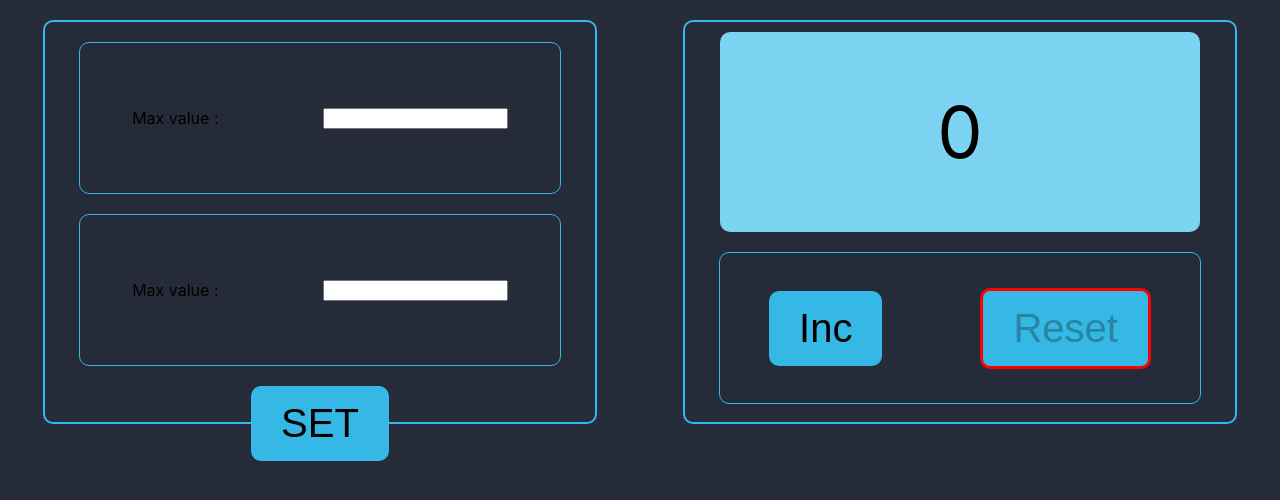
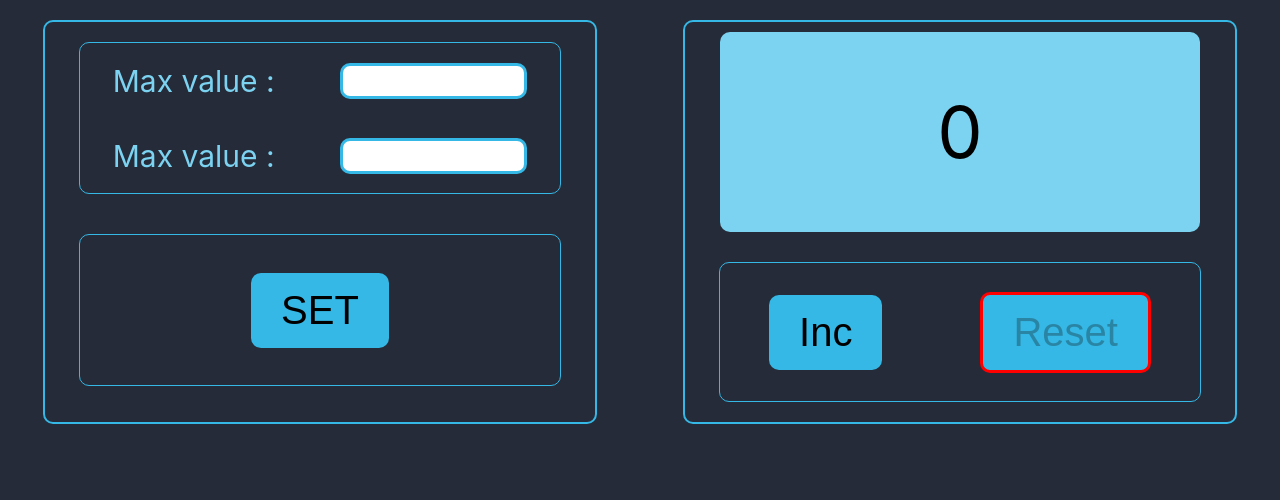
Before and after one commit to FilimonovKostya/Counter, a React (Create React App) app: page / in a window 1280 px wide. Shown: the top 500 px of the page. Built offline with nearby package versions, Linux system fonts and the light colour scheme.

Commit message:
готовая верстка

```diff
--- a/src/App.css
+++ b/src/App.css
@@ -16,6 +16,8 @@ body {
   border-radius: 10px;
   text-align: center;
   background-color: #252b38;
+  display: flex;
+  flex-direction: column;
 }
 
 .window{
@@ -49,6 +51,26 @@ body {
   cursor: pointer;
 }
 
+.settings{
+  flex-direction: column;
+}
+
+.valueInput{
+  display: flex;
+  justify-content: space-around;
+  width: 100%;
+  color: #7cd3f1;
+  font-size: 30px;
+}
+
+input[type='number']{
+  text-align: center;
+  border: 3px solid #35b8e5;
+  border-radius: 10px;
+  outline: none;
+  cursor: pointer;
+}
+
 .error{
   outline: none;
   border: 3px solid red;
--- a/src/App.tsx
+++ b/src/App.tsx
@@ -31,18 +31,22 @@ function App() {
 function Settings() {
     return <div className={'wrapper'}>
 
-        <div className={'incReset'}>
-            <span>Max value : </span>
-            <input type="number"/>
+        <div className={'incReset settings'}>
+
+            <div className={'valueInput'}>
+                <span>Max value : </span>
+                <input type="number"/>
+            </div>
+
+            <div className={'valueInput'}>
+                <span>Max value : </span>
+                <input type="number"/>
+            </div>
         </div>
 
         <div className={'incReset'}>
-            <span>Max value : </span>
-            <input type="number"/>
+            <button className={'incRes'}>SET</button>
         </div>
-
-            <button className={'incRes'}>SET</button>
-
     </div>
 }
 
```
